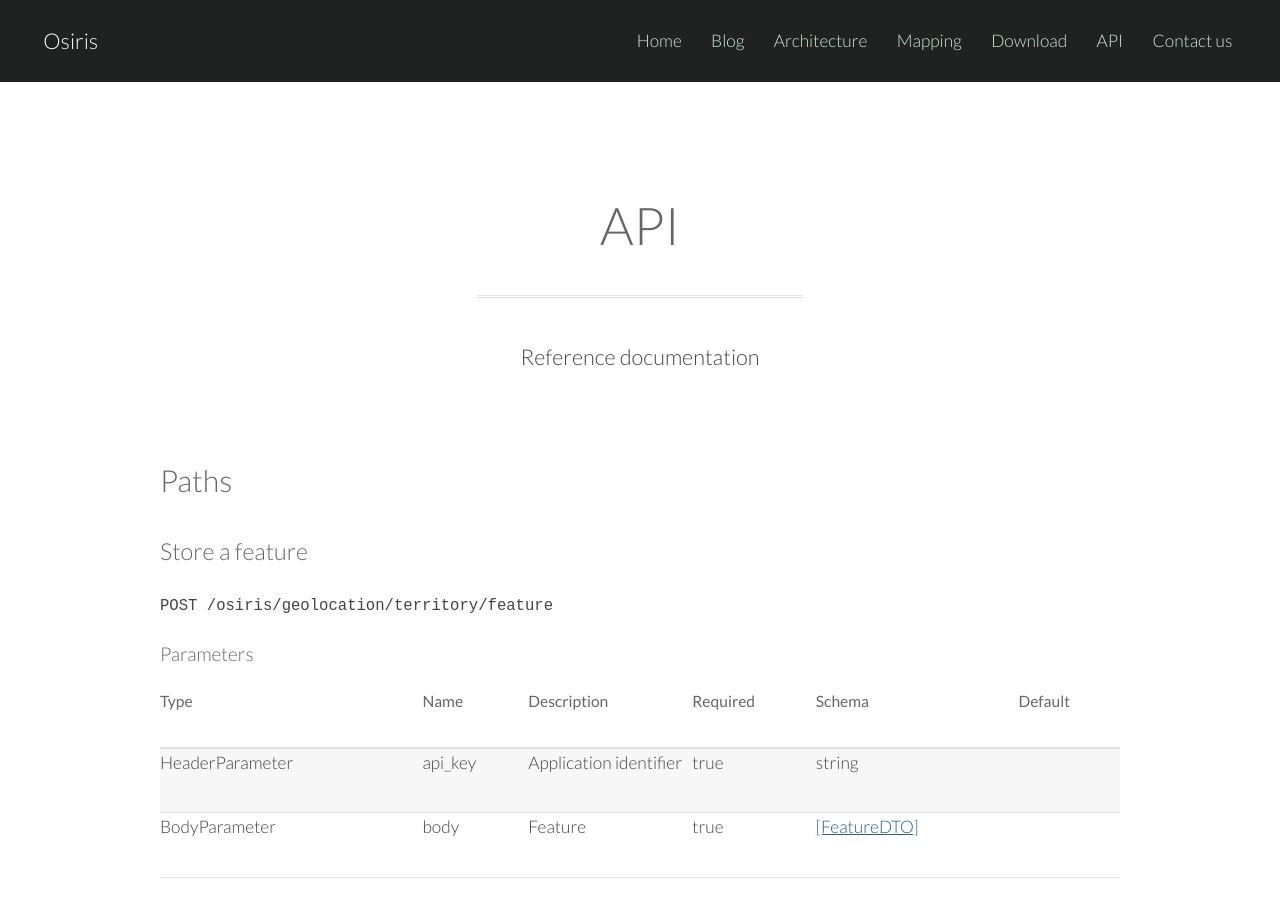
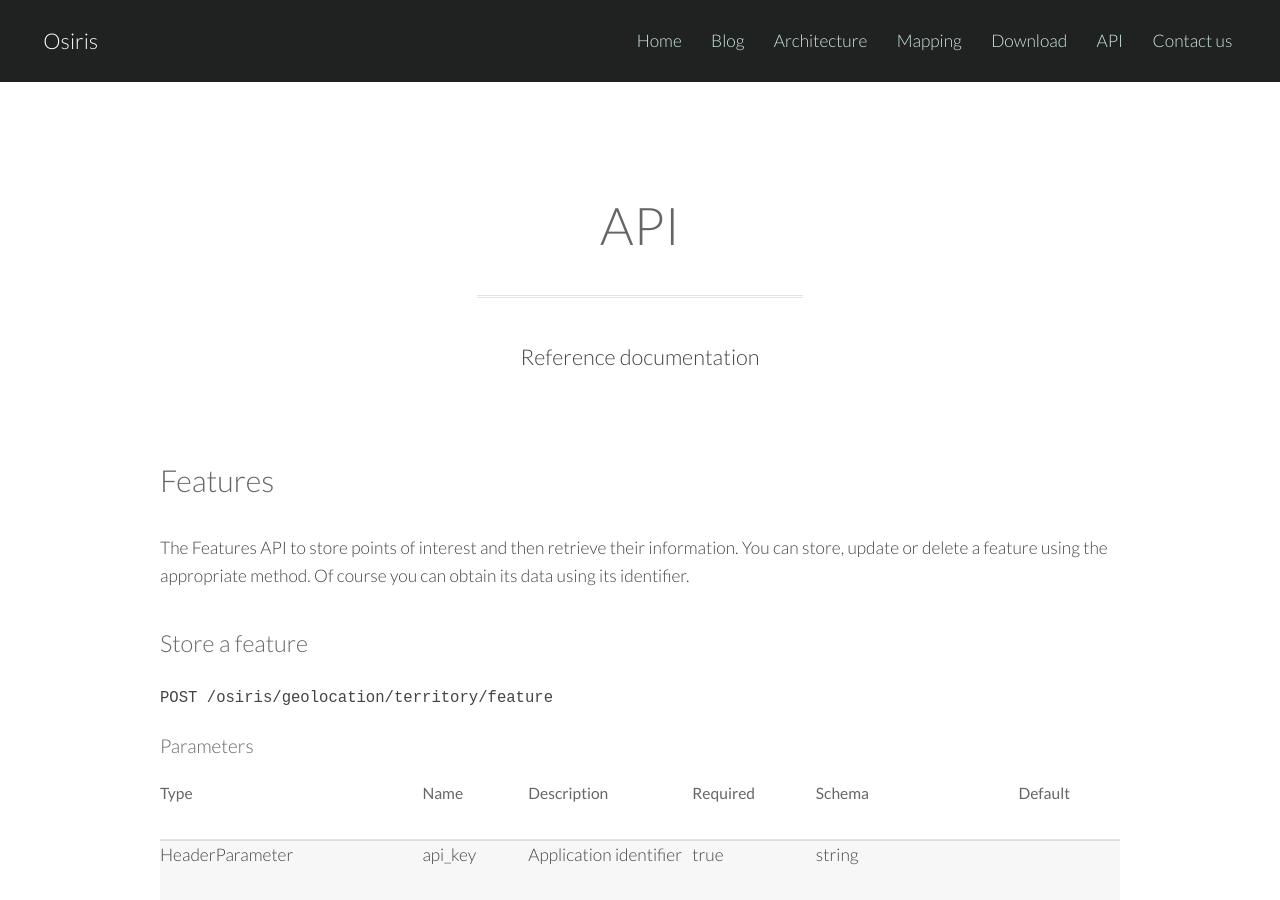
Before and after one commit to osiris-indoor/osiris-indoor.github.io, a Jekyll site: the page built from api.html, in a window 1280 px wide and 900 px high. Built offline with Jekyll 4.4.1, drawn with Linux system fonts in a browser that asks for light colours; some of the changed text lies outside the part shown.

Commit message:
Improved documentation

```diff
--- a/api.html
+++ b/api.html
@@ -6,7 +6,8 @@ weight: 5
 ---
 
 <div id="content" dir="ltr">
-        <h2 class="western"><a name="_paths"></a>Paths</h2>
+        <h2 class="western"><a name="_paths"></a>Features</h2>
+        <p> The Features API to store points of interest and then retrieve their information. You can store, update or delete a feature using the appropriate method. Of course you can obtain its data using its identifier.</p>
         <h3 class="western"><a name="_store_a_feature"></a>Store a feature</h3>
         <pre style="margin-bottom: 0.5cm">POST /osiris/geolocation/territory/feature</pre><h4>
         <a name="_parameters"></a>Parameters</h4>
@@ -575,6 +576,8 @@ weight: 5
                 <li/>
 <p>osirisgeolocationterritoryfeature</p>
         </ul>
+        <h2 class="western"><a name="_paths"></a>File</h2>
+        <p> The File API  provides a method to obtain the map file you can use with Mapsforge component</p>
         <h3 class="western"><a name="_get_map_file"></a>Get .map file</h3>
         <pre style="margin-bottom: 0.5cm">GET /osiris/geolocation/territory/map/file</pre><h4>
         <a name="_parameters_5"></a>Parameters</h4>
@@ -687,6 +690,8 @@ weight: 5
                 <li/>
 <p>osirisgeolocationterritorymapfile</p>
         </ul>
+        <h2 class="western"><a name="_paths"></a>Metadata</h2>
+        <p> Used to get the meta data of the map which is useful to know if there is a newer version uploaded to the server.</p>
         <h3 class="western"><a name="_get_metadata_of_map"></a>Get metadata
         of map</h3>
         <pre style="margin-bottom: 0.5cm">GET /osiris/geolocation/territory/map/metadata</pre><h4>
@@ -799,8 +804,10 @@ weight: 5
                 <li/>
 <p>osirisgeolocationterritorymapmetadata</p>
         </ul>
+        <h2 class="western"><a name="_paths"></a>Search</h2>
+        <p>  Using Search you can get the features (points of interest) or the geometries to draw the building parts in your application.p>
         <h3 class="western"><a name="_get_features_according_to_query"></a>Get
-        features according to query</h3>
+        data according to query</h3>
         <pre style="margin-bottom: 0.5cm">POST /osiris/geolocation/territory/search</pre><h4>
         <a name="_parameters_7"></a>Parameters</h4>
         <table cellpadding="2" cellspacing="2">
```
